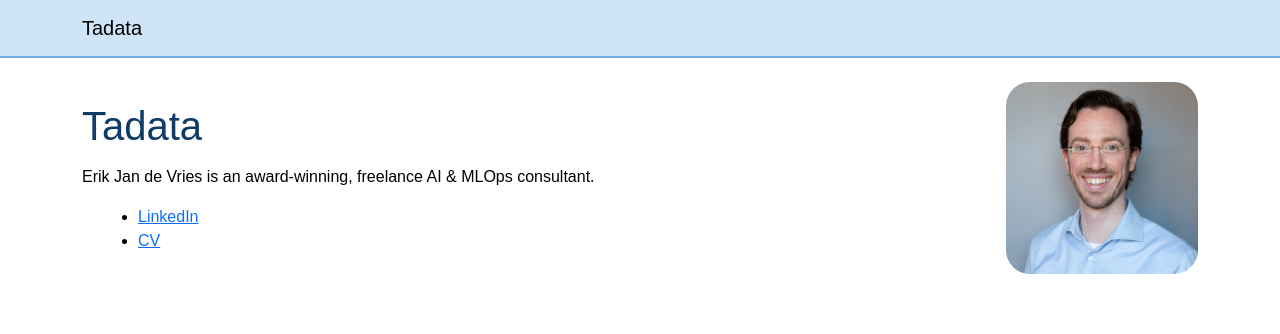
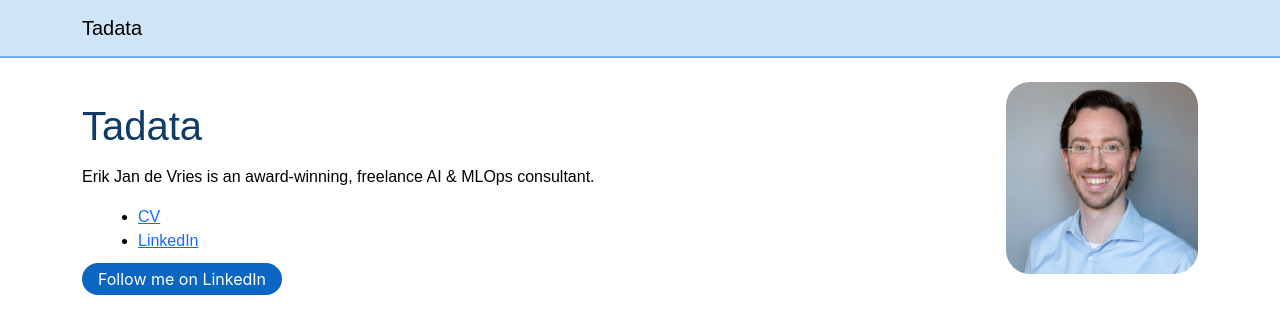
Before and after one commit to tadata123/tadata123.github.io, a Jekyll site: the page built from index.markdown, in a window 1280 px wide. Shown: the top 334 px of the page. Built offline with Jekyll 4.4.1, drawn with Linux system fonts in a browser that asks for light colours; part of the change alters nothing that is shown.

Commit message:
Follow me on LinkedIn button

```diff
--- a/index.markdown
+++ b/index.markdown
@@ -11,5 +11,25 @@ layout: default
 
 Erik Jan de Vries is an award-winning, freelance AI & MLOps consultant.
 
+- [CV](about/erikjandevries/cv)
 - [LinkedIn](https://linkedin.com/in/erikjandevries)
-- [CV](about/erikjandevries/cv)
+
+<style>
+.libutton {
+  display: flex;
+  flex-direction: column;
+  justify-content: center;
+  padding: 7px;
+  text-align: center;
+  outline: none;
+  text-decoration: none !important;
+  color: #ffffff !important;
+  width: 200px;
+  height: 32px;
+  border-radius: 16px;
+  background-color: #0A66C2;
+  font-family: "SF Pro Text", Helvetica, sans-serif;
+}
+</style>
+
+<a class="libutton" href="https://www.linkedin.com/comm/mynetwork/discovery-see-all?usecase=PEOPLE_FOLLOWS&followMember=erikjandevries" target="_blank">Follow me on LinkedIn</a>
```
